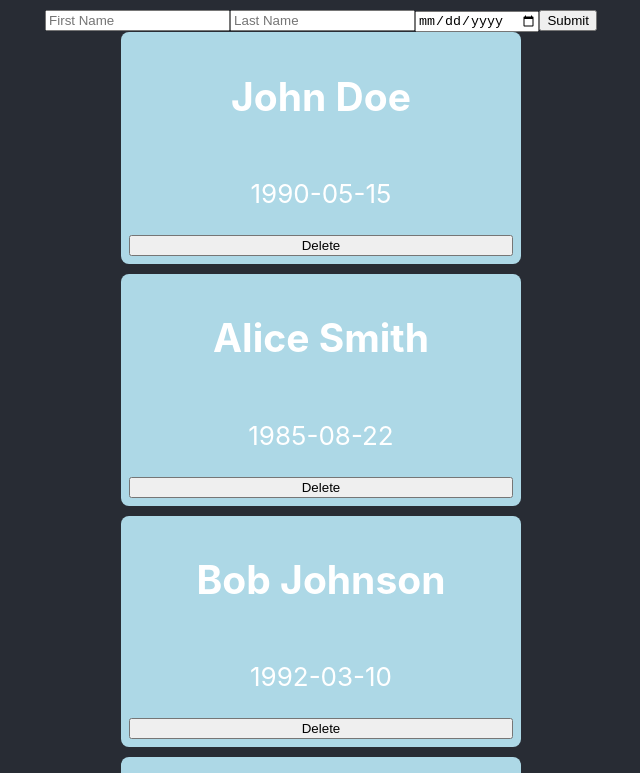
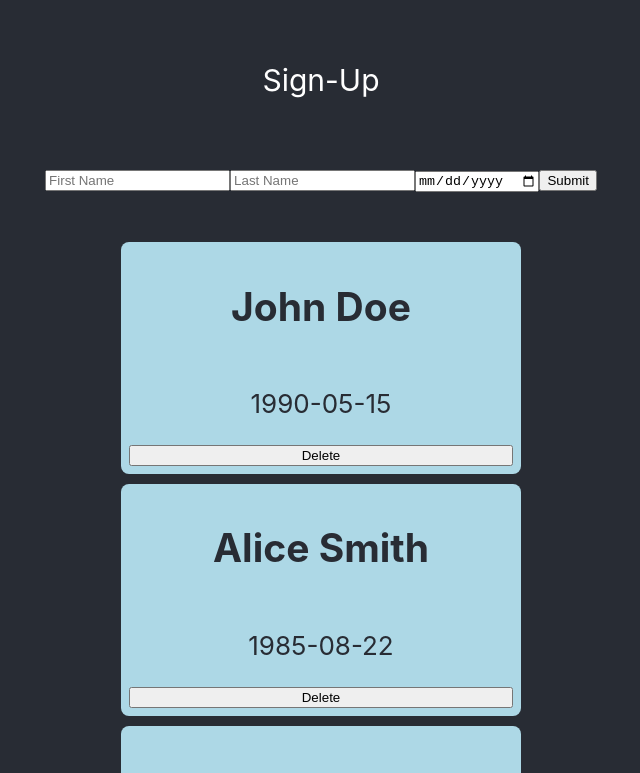
Before and after one commit to JamesHawk585/passing-info-from-child-to-parent-with-callback-functions, a React (Create React App) app: page / in a window 1280 px wide. Shown: the top 773 px of the page, without its empty margins (319-959 px from the left). Built offline with nearby package versions, Linux system fonts and the light colour scheme; data requests are answered from the project's data file.

Commit message:
Adds margin-bottom: 50px to #formInputContainer

```diff
--- a/src/App.css
+++ b/src/App.css
@@ -20,6 +20,7 @@
   width: 30vw;
   padding: 8px;
   border-radius: 8px;
+  color:#282c34
  }
 
 
@@ -34,6 +35,27 @@
   color: white;
 }
 
+.App-Header {
+    background-color: #282c34;
+    min-height: 20vh;
+    display: flex;
+    flex-direction: column;
+    align-items: center;
+    justify-content: center;
+    font-size: calc(10px + 2vmin);
+    color: white;
+    font-size: 30px;
+}
+
+#formInputContainer {
+  margin-bottom: 50px;
+}
+
+.inputForm {
+  padding-bottom: 20px;
+  margin-bottom: 10px;
+}
+
 .App-link {
   color: #61dafb;
 }
--- a/src/App.jsx
+++ b/src/App.jsx
@@ -20,7 +20,7 @@ function App() {
 
   return (
     <div className="App">
-      <header></header>
+      <header className='App-Header'>Sign-Up</header>
       <body className="App-body">
         <FormContainer />
         <rosterContext.Provider value={roster}>
--- a/src/FormContainer.jsx
+++ b/src/FormContainer.jsx
@@ -1,20 +1,21 @@
-import React from 'react'
-import FirstNameInput from './FirstNameInput'
-import LastNameInput from './LastNameInput'
-import DateOfBirthInput from './DateOfBirthInput'
-import SubmitButton from './SubmitButton'
+import React from "react";
+import FirstNameInput from "./FirstNameInput";
+import LastNameInput from "./LastNameInput";
+import DateOfBirthInput from "./DateOfBirthInput";
+import SubmitButton from "./SubmitButton";
+import "./App.css";
 
 const FormContainer = () => {
   return (
-    <>
-    <form id='inputForm'>
-    <FirstNameInput/>
-    <LastNameInput/>
-    <DateOfBirthInput/>
-    <SubmitButton/>
-    </form>
-    </>
-  )
-}
+    <div id="formInputContainer">
+      <form id="inputForm">
+        <FirstNameInput />
+        <LastNameInput />
+        <DateOfBirthInput />
+        <SubmitButton />
+      </form>
+    </div>
+  );
+};
 
-export default FormContainer
+export default FormContainer;
--- a/src/ParticipantCard.jsx
+++ b/src/ParticipantCard.jsx
@@ -1,18 +1,15 @@
-import React from 'react'
-import DeleteButton from './DeleteButton'
+import React from "react";
+import DeleteButton from "./DeleteButton";
 import "./App.css";
 
+const ParticipantCard = ({ participant }) => {
+  return (
+    <div className="participantCard">
+      <h2>{participant.firstName + " " + participant.lastName}</h2>
+      <p>{participant.dateOfBirth}</p>
+      <DeleteButton />
+    </div>
+  );
+};
 
-const ParticipantCard = ({participant}) => {
-    // <h2> Name
-    // <DeleteParticipantCard/>
-  return (
-    <div className='participantCard'>
-    <h2>{participant.firstName + ' ' + participant.lastName}</h2>
-    <p>{participant.dateOfBirth}</p>
-    <DeleteButton/>
-    </div>
-  )
-}
-
-export default ParticipantCard
+export default ParticipantCard;
```
